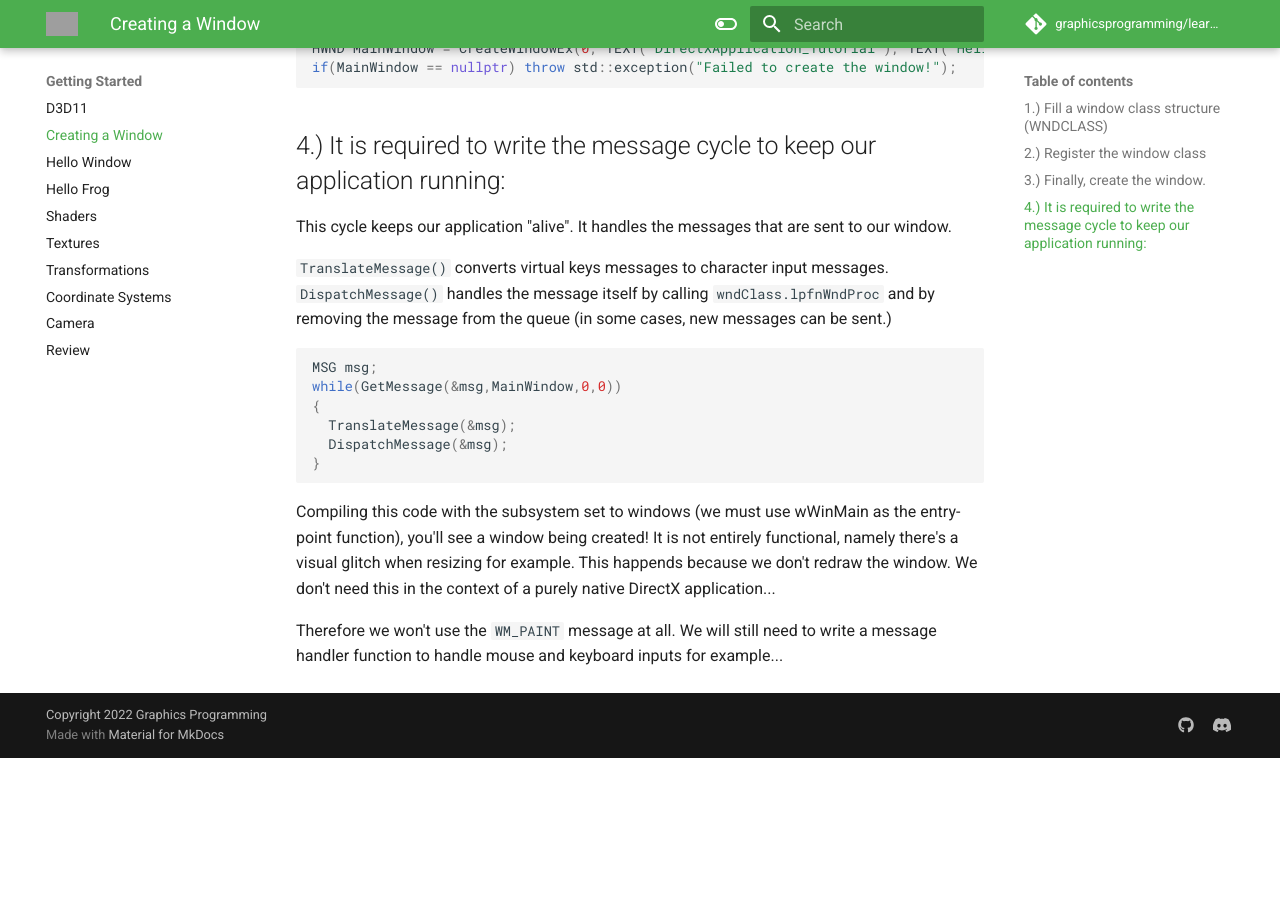
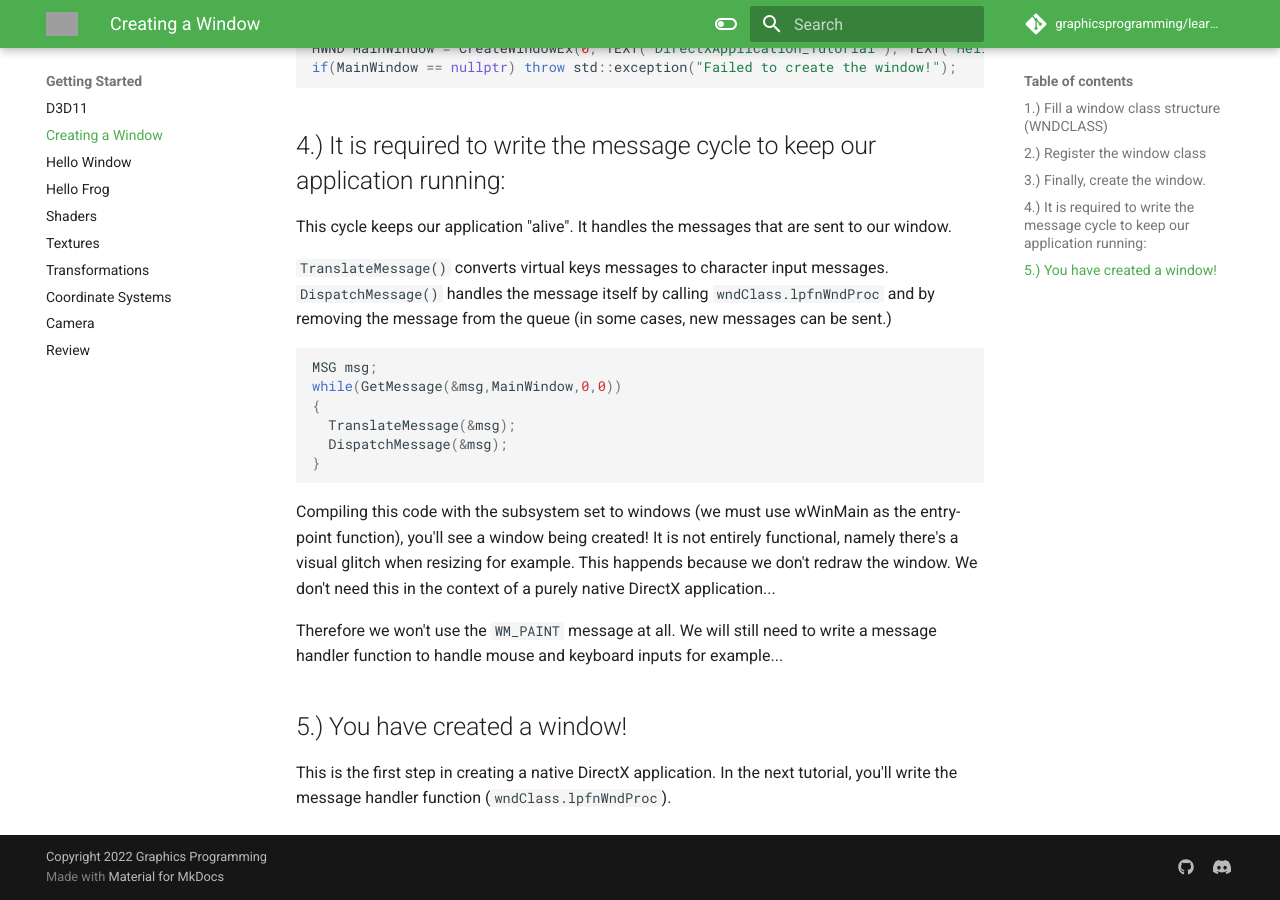
Before and after one commit to GraphicsProgramming/learnd3d11, an MkDocs documentation site: the page built from docs/1-getting-started/creating-a-window.md, in a window 1280 px wide and 900 px high, scrolled down 878 px. Built offline with MkDocs 1.6.1 and Material for MkDocs 9.7.7, drawn with Linux system fonts in a browser that asks for light colours; comment, search, counter and statistics services are not loaded; before the commit the page ends 1636 px from its top, so only the background shows below that; grey boxes are pictures that could not be loaded.

Commit message:
Update creating-a-window.md

```diff
--- a/docs/1-getting-started/creating-a-window.md
+++ b/docs/1-getting-started/creating-a-window.md
@@ -49,3 +49,7 @@ while(GetMessage(&msg,MainWindow,0,0))
 Compiling this code with the subsystem set to windows (we must use wWinMain as the entry-point function), you'll see a window being created! It is not entirely functional, namely there's a visual glitch when resizing for example. This happends because we don't redraw the window. We don't need this in the context of a purely native DirectX application...
 
 Therefore we won't use the `WM_PAINT` message at all. We will still need to write a message handler function to handle mouse and keyboard inputs for example...
+
+## 5.) You have created a window!
+
+This is the first step in creating a native DirectX application. In the next tutorial, you'll write the message handler function (`wndClass.lpfnWndProc`).
```
